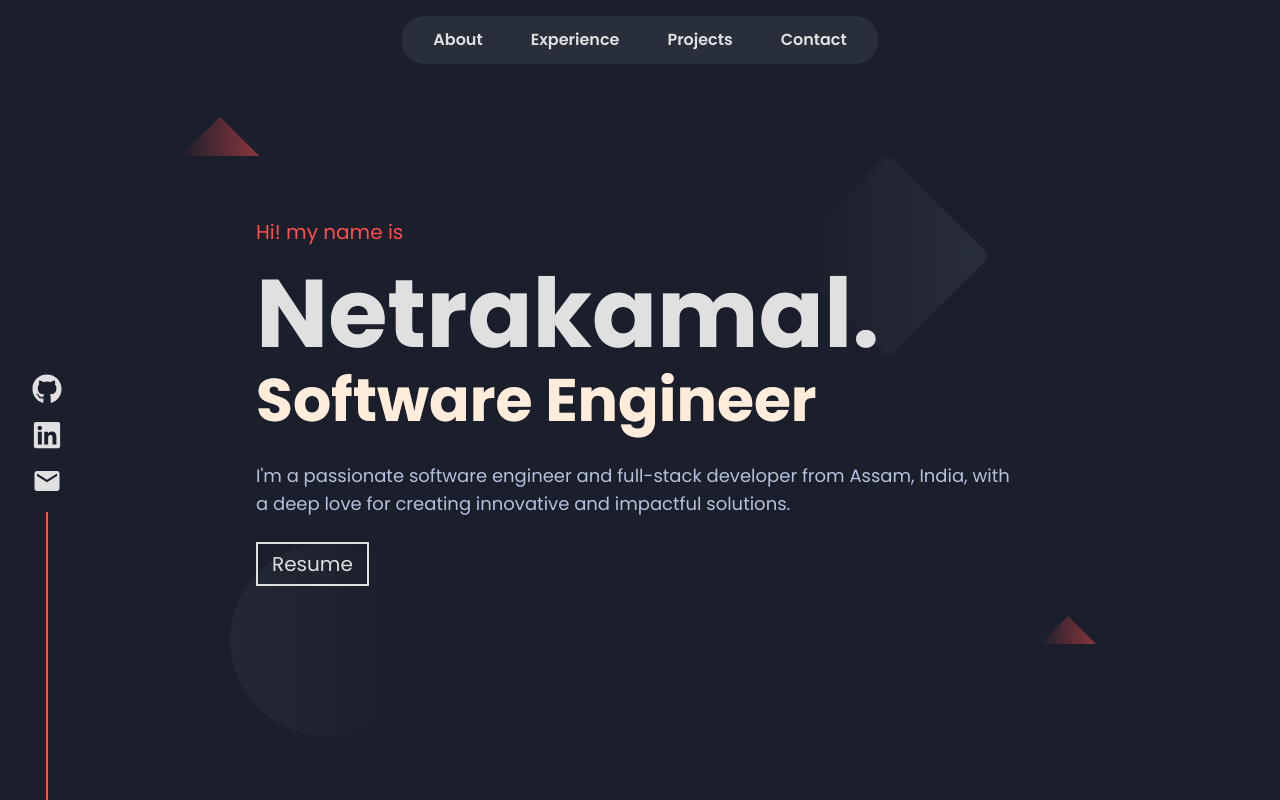
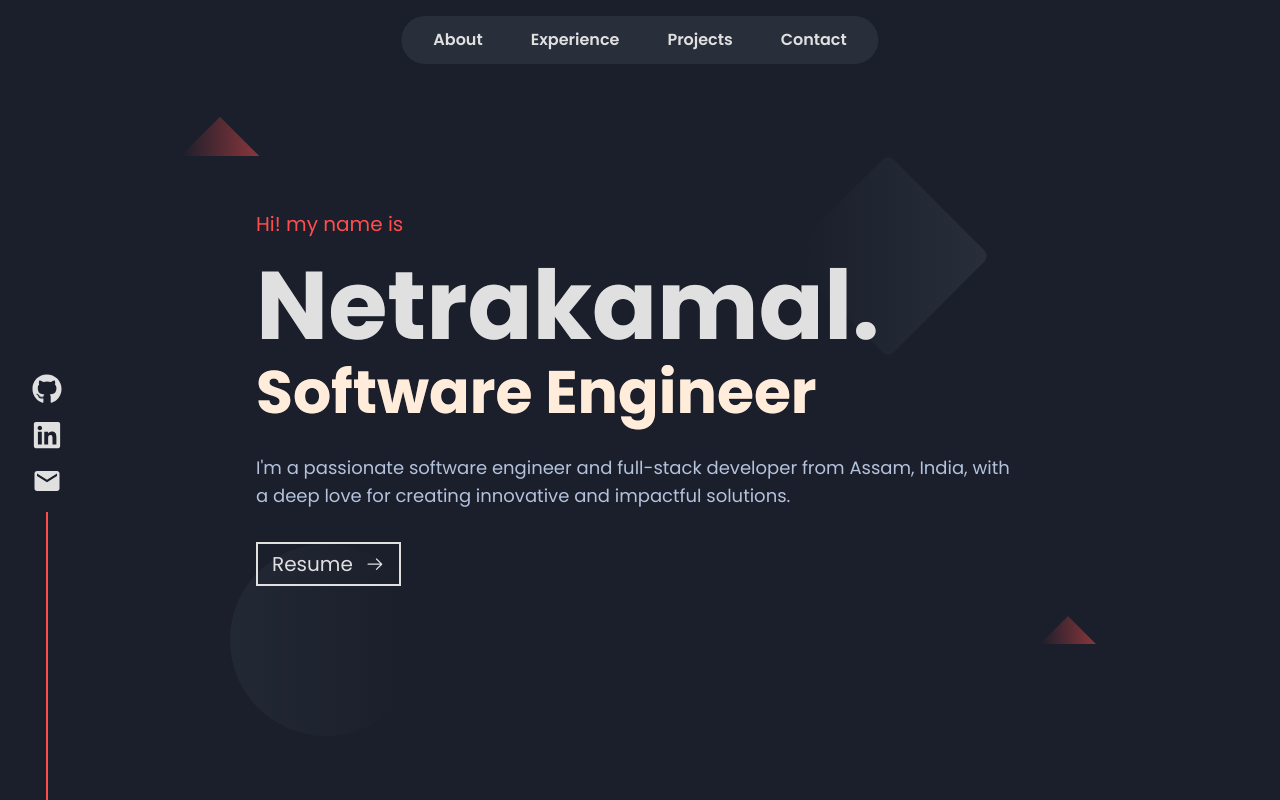
Before and after one commit to JOSU9435/portfolio, a React (Vite) app: page / in a window 1280 px wide. Shown: the top 800 px of the page. Built offline with nearby package versions, Linux system fonts and the light colour scheme; a web font is replaced by a local one.

Commit message:
add arrow to link

```diff
--- a/src/components/Contact.tsx
+++ b/src/components/Contact.tsx
@@ -26,11 +26,13 @@ const Contact = () => {
         <div className={`text-primary-300 mx-4 duration-300 delay-150 text-center text-base md:text-lg md: max-w-lg ${reveal ? 'translate-y-0 opacity-100' : 'translate-y-4 opacity-0'}`}>
           If you're interested in collaborating, discussing ideas, or just want to chat about the latest in tech, feel free to reach out!
         </div>
-        <ExtLink
-          title={'Say Hi!'}
-          href={import.meta.env.VITE_MAIL_LINK}
-          containerStyles={`md:text-lg delay-300 duration-300 ${reveal ? 'translate-y-0 opacity-100' : 'translate-y-4 opacity-0'}`}
-        />
+        <div className={`delay-300 duration-300 ${reveal ? 'translate-y-0 opacity-100' : 'translate-y-4 opacity-0'}`}>
+          <ExtLink
+            title={'Say Hi!'}
+            href={import.meta.env.VITE_MAIL_LINK}
+            containerStyles={`md:text-lg px-4`}
+          />
+        </div>
       </div>
 
       <div className="flex gap-x-8 text-3xl text-text-200 xl:hidden mb-8">
--- a/src/components/ExtLink.tsx
+++ b/src/components/ExtLink.tsx
@@ -1,3 +1,5 @@
+import { GoArrowRight } from "react-icons/go";
+
 interface Props {
   title: string,
   href: string,
@@ -10,10 +12,12 @@ const ExtLink = ({title, href, containerStyles}: Props) => {
     <a
       target="_blank"
       href={href}
-      className={`relative text-center duration-300 p-2 text-text-200 text-base min-w-24 before:absolute before:top-0 before:left-0 before:border-t-2 before:border-r-2 before:border-accent-100 before:opacity-0 after:absolute after:bottom-0 after:right-0 after:border-b-2 after:border-l-2 after:border-accent-100 after:opacity-0 hover:before:animate-border-fill-tr hover:after:animate-border-fill-bl hover:text-accent-100 before:z-10 ${containerStyles}`}
     >
-      <div className="absolute top-0 left-0 border-text-200 border-2 h-full w-full"></div>
-      {title}
+      <button className={`relative flex items-center gap-3 text-center duration-300 p-2 text-text-200 text-base min-w-24 before:absolute before:top-0 before:left-0 before:border-t-2 before:border-r-2 before:border-accent-100 before:opacity-0 after:absolute after:bottom-0 after:right-0 after:border-b-2 after:border-l-2 after:border-accent-100 after:opacity-0 hover:before:animate-border-fill-tr hover:after:animate-border-fill-bl hover:text-accent-100 before:z-10 ${containerStyles}`}>
+        <div className="absolute top-0 left-0 border-text-200 border-2 h-full w-full"></div>
+        {title}
+        <GoArrowRight className=""/>
+      </button>
     </a>
   );
 }
```
